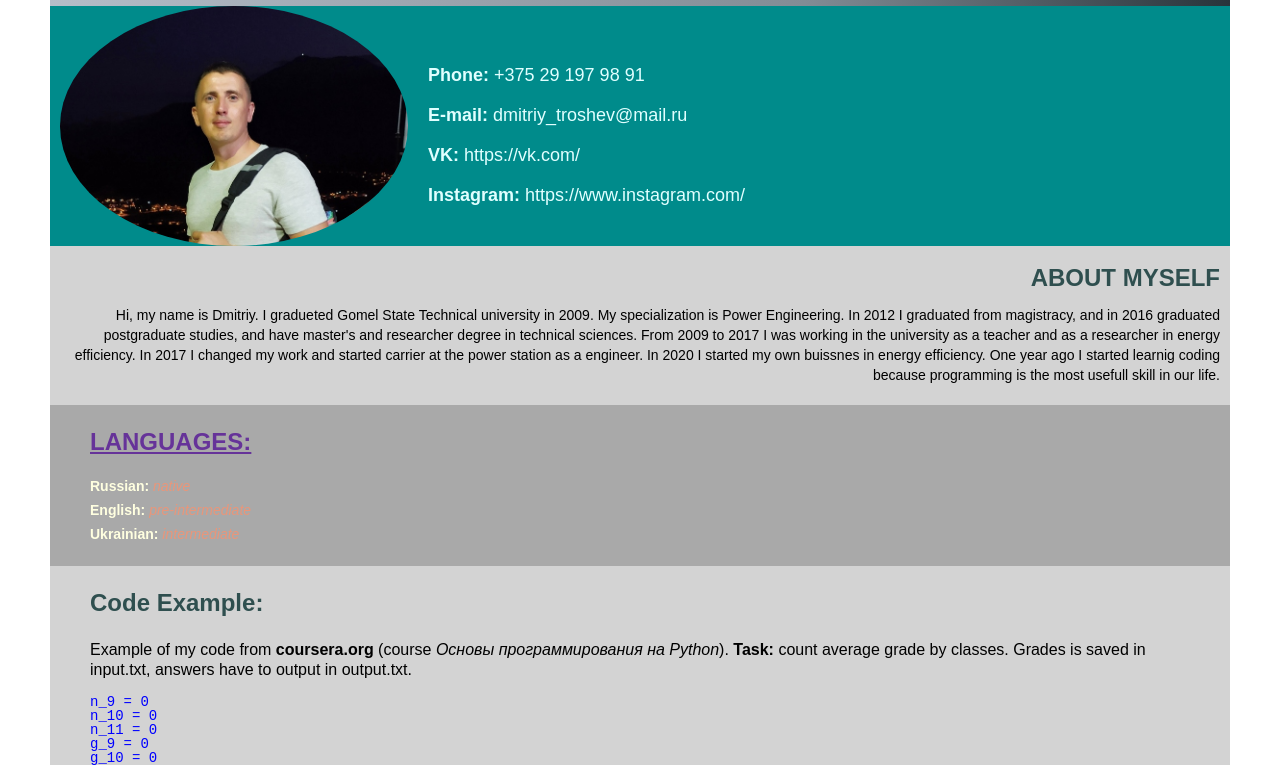
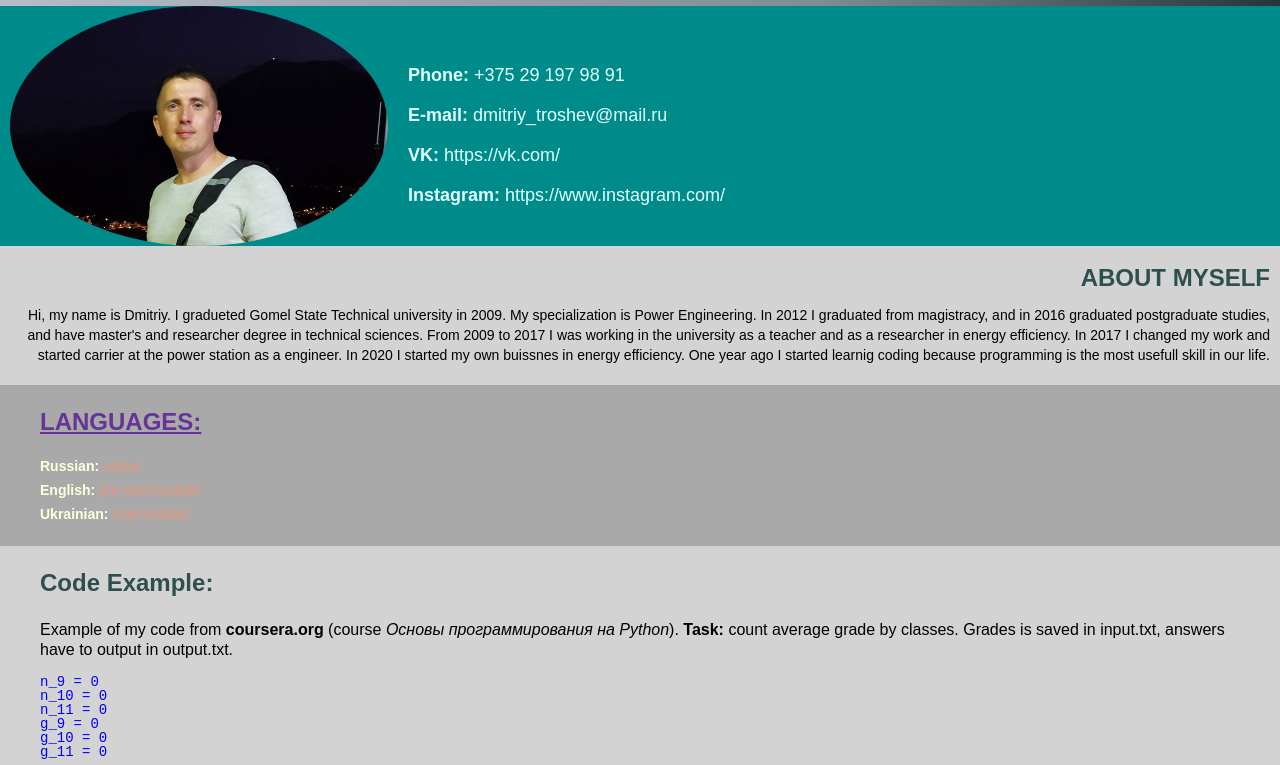
Before and after one commit to dmitriy-troshev/rsschool-cv, a plain HTML site: page index.html in a window 1280 px wide. Shown: the part 64-829 px from the top of the page. Drawn offline with Linux system fonts and the light colour scheme.

Commit message:
init:create new branch

```diff
--- a/css/style.css
+++ b/css/style.css
@@ -102,7 +102,7 @@ body {
 	color: antiquewhite;
 }
 .container {
-	max-width: 1180px;
+	max-width: 100%;
 	margin: 0px auto;
 }
 
```
